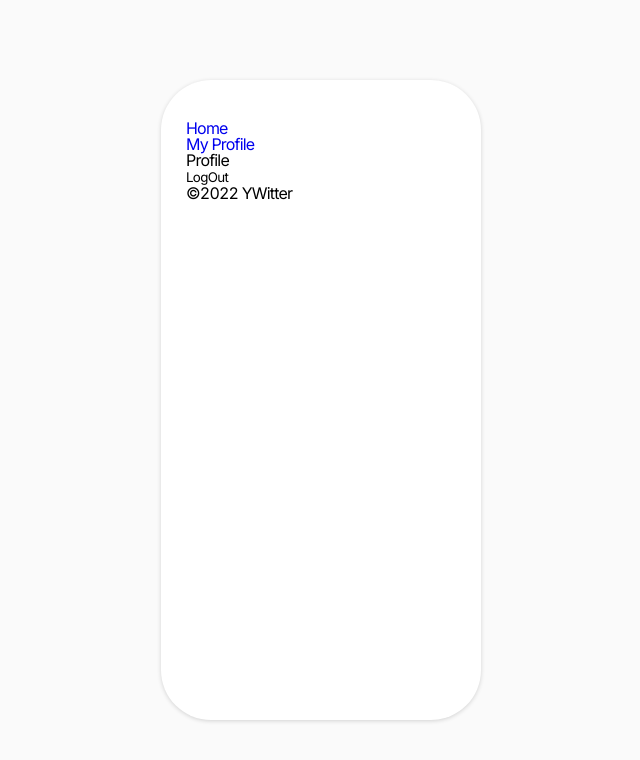
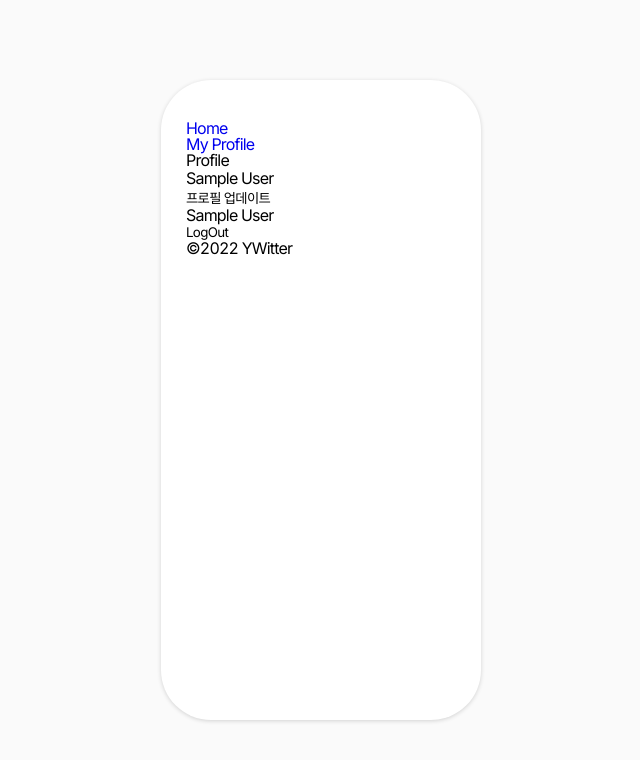
Before and after one commit to rkddbs1031/yoon-twitter, a React (Create React App) app: page /profile in a window 1280 px wide. Shown: the top 760 px of the page, without its empty margins (319-959 px from the left). Built offline with nearby package versions, Linux system fonts and the light colour scheme; no server answers; the database is empty; sample sign-in values are in the browser's storage; a web font is replaced by a local one.

Commit message:
ADD: Profile component & user displayName 변경 기능 추가

```diff
--- a/src/routes/Profile/index.tsx
+++ b/src/routes/Profile/index.tsx
@@ -1,10 +1,67 @@
-import { authService } from 'utils/firebase'
+import { ChangeEvent, FormEvent } from 'react'
+import { useEffect, useState } from 'hooks'
+import { useRecoilValue, useSetRecoilState } from 'recoil'
+
+import { userObjstate } from 'states'
+import { IYweetsData } from 'types/yweets'
+import { dbService, authService } from 'utils/firebase'
+import { collection, getDocs, orderBy, query, where } from 'firebase/firestore'
+import { updateProfile } from 'firebase/auth'
 
 const Profile = () => {
+  const user = authService.currentUser
+  const userObj = useRecoilValue(userObjstate)
+  const [myYweets, setMyYweets] = useState<IYweetsData[]>([])
+  const [newDisplayName, setNewDisplayName] = useState(String(userObj.displayName))
+  const setUserObj = useSetRecoilState(userObjstate)
+
+  const handleRefreshUser = () => user && setUserObj({ uid: user.uid, displayName: user.displayName })
+
   const handleLogOut = () => authService.signOut()
+
+  const handleUpdateProfile = async (e: FormEvent<HTMLFormElement>) => {
+    e.preventDefault()
+    if (userObj.displayName !== newDisplayName) {
+      await updateProfile(user!, {
+        displayName: newDisplayName,
+      })
+      handleRefreshUser()
+    }
+  }
+
+  const handleChangeDisplayName = (e: ChangeEvent<HTMLInputElement>) => setNewDisplayName(e.currentTarget.value)
+
+  const getMyYweets = async () => {
+    const yweets = await getDocs(
+      query(collection(dbService, 'yweets'), where('creatorId', '==', userObj.uid), orderBy('createdAt', 'desc'))
+    )
+
+    yweets.forEach((doc) => {
+      const yweetObj = {
+        id: doc.id,
+        ...doc.data(),
+      }
+      myYweets !== null && setMyYweets((prev) => [yweetObj, ...prev])
+    })
+  }
+
+  useEffect(() => {
+    getMyYweets()
+  }, [])
+
   return (
     <section>
       <h2>Profile</h2>
+      <form onSubmit={handleUpdateProfile}>
+        <input
+          type='text'
+          placeholder='수정할 아이디를 작성해주세요.'
+          onChange={handleChangeDisplayName}
+          value={newDisplayName}
+        />
+        <button type='submit'>프로필 업데이트</button>
+      </form>
+      <p>{userObj.displayName}</p>
       <button type='button' onClick={handleLogOut}>
         LogOut
       </button>
```
